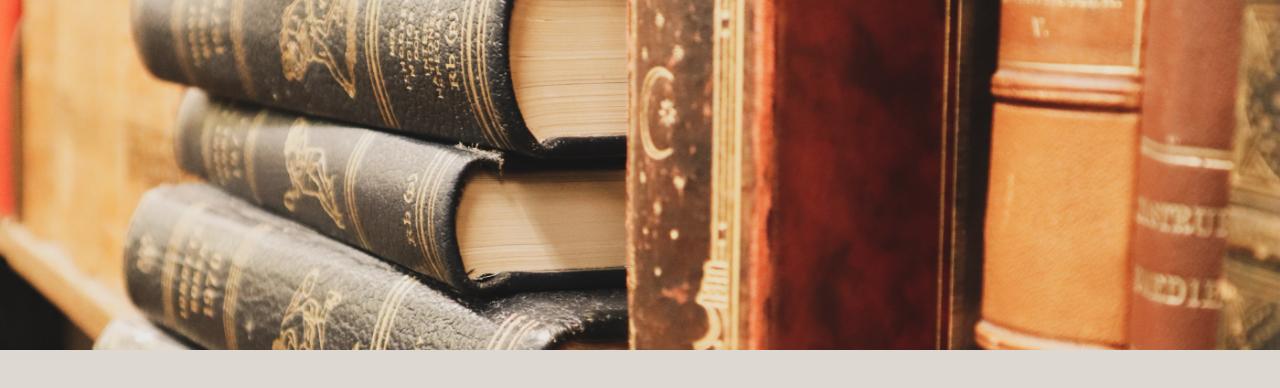
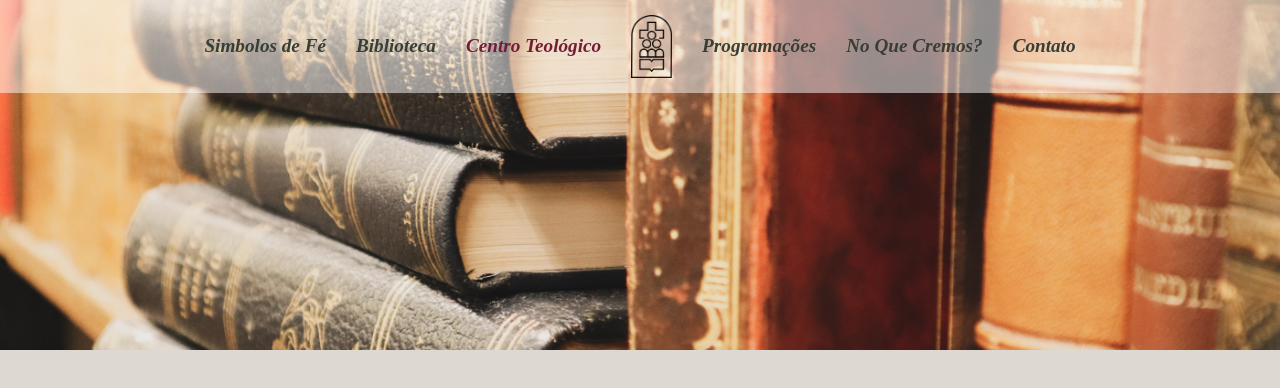
Before and after one commit to lothllann/IPB, a PHP site: page /theological_center.html in a window 1280 px wide. Shown: the top 388 px of the page. Run offline with PHP 8.4, Linux system fonts and the light colour scheme.

Commit message:
link simbolos de fé

```diff
--- a/index.html
+++ b/index.html
@@ -28,7 +28,7 @@
 
             <ul>
 
-                <li><a href="#">Simbolos de Fé</a></li>
+                <li><a href="https://maier-dev.com.br/">Simbolos de Fé</a></li>
                 <li><a href="#">Biblioteca</a></li>
 
                 <li><a href="theological_center.html">Centro Teológico</a></li>
--- a/script.js
+++ b/script.js
@@ -3,7 +3,7 @@ const botaoFechar = document.querySelector('[data-modal="fechar"]');
 const containerModal = document.querySelector('[data-modal="container"]');
 const btnSend = document.querySelector('[data-modal="enviar"]');
 
-if (botaoAbrir && botaoFechar && containerModal && btnSend) {
+
 
 function enviar() {
     preventDefault();
@@ -24,7 +24,11 @@ if (botaoAbrir && botaoFechar && containerModal && btnSend) {
 botaoFechar.addEventListener('click', toggleModal);
 containerModal.addEventListener('click', cliqueForaModal);
 btnSend.addEventListener('click', enviar);
-}
+
+
+
+/*---------------------------------------------------------------------------------------------------------------
+ */
 
 
 const menu = document.querySelector('[data-menu="scroll"]');
@@ -45,3 +49,19 @@ function showMenu() {
 
 
 window.addEventListener('scroll', showMenu);
+
+/*---------------------------------------------------------------------------------------------------------------
+ */
+
+// const logo_preto = document.querySelector('[data-menu="lp"]');
+// const logo_roxo = document.querySelector('[data-menu="lr"]');
+
+// function toggleMenu(event) {
+//     event.preventDefault();
+//     logo_preto.classList.toggle('ativo');
+//     logo_roxo.classList.toggle('ativo');
+
+// }
+
+// logo_preto.addEventListener('mouseover', toggleMenu);
+// logo_roxo.addEventListener('mouseup', 'mousedown', toggleMenu);
--- a/style.css
+++ b/style.css
@@ -141,6 +141,14 @@ MENU
 .menu_ativo {
     display: flex !important;
     animation: menu_aparecendo 1.5s forwards;
+}
+
+.menu ul .element_menu_ativo a {
+    color: #731D34 !important;
+}
+
+.menu ul .element_menu_ativo a::after {
+    display: none;
 }
 
 @keyframes item_menu {
--- a/theological_center.css
+++ b/theological_center.css
@@ -1,11 +1,7 @@
-/*---------------------------------------------------------------------------------------------------------------
-INTRODUÇÃO
-*/
-
 body {
     background-color: #ddd8d2;
     font-family: 'Cinzel', serif;
-    font-weight: bold !important;
+    font-weight: bold;
 }
 
 h1,
@@ -16,6 +12,15 @@ p {
 
 .p {
     font-weight: bold;
+}
+
+
+/*---------------------------------------------------------------------------------------------------------------
+INTRODUÇÃO
+*/
+
+.menu ul li a {
+    font-family: "Libre Baskerville";
 }
 
 .intro {
--- a/theological_center.html
+++ b/theological_center.html
@@ -17,6 +17,29 @@
 </head>
 
 <body>
+
+    <nav class="menu" data-menu="scroll">
+
+
+        <ul>
+
+            <li><a href="https://maier-dev.com.br/">Simbolos de Fé</a></li>
+            <li><a href="#">Biblioteca</a></li>
+
+            <li class="element_menu_ativo"><a href="theological_center.html">Centro Teológico</a></li>
+            <li class="li_logo">
+                <a data-menu="lp" href="#intro"><img src="img/simbolo_preto.png" alt="Home" title="HOME"></a>
+                <!-- <a data-menu="lr" href="#intro"><img src="img/logo_roxo.png" alt="Home" title="HOME"></a> -->
+
+            </li>
+            <li><a href="#">Programações</a></li>
+            <li><a href="#">No Que Cremos?</a></li>
+            <li><a href="#contato">Contato</a></li>
+
+        </ul>
+
+
+    </nav>
 
     <section class="intro">
 
@@ -276,14 +299,14 @@
                 </div>
 
 
-                <div class="form_organizado  input_pedidos">
+                <div class="form_organizado">
                     <label for="pedido">Pedidos</label>
-                    <input type="text" for="pedido" id="pedido">
+                    <textarea type="text" for="pedido" id="pedido"></textarea>
                 </div>
 
                 <div class="btn_pedidos">
-                    <button data-modal="fechar" class="fechar">Voltar
-                        <button type="submit">Enviar
+                    <button data-modal="fechar" class="fechar">Voltar</button>
+                    <button data-modal="enviar" type="submit">Enviar</button>
                 </div>
 
             </form>
@@ -292,6 +315,8 @@
 
     </section>
 
+    <script src="script.js"></script>
+
 </body>
 
 </html>
```
Lines whose indentation alone changed are shown as unchanged.
